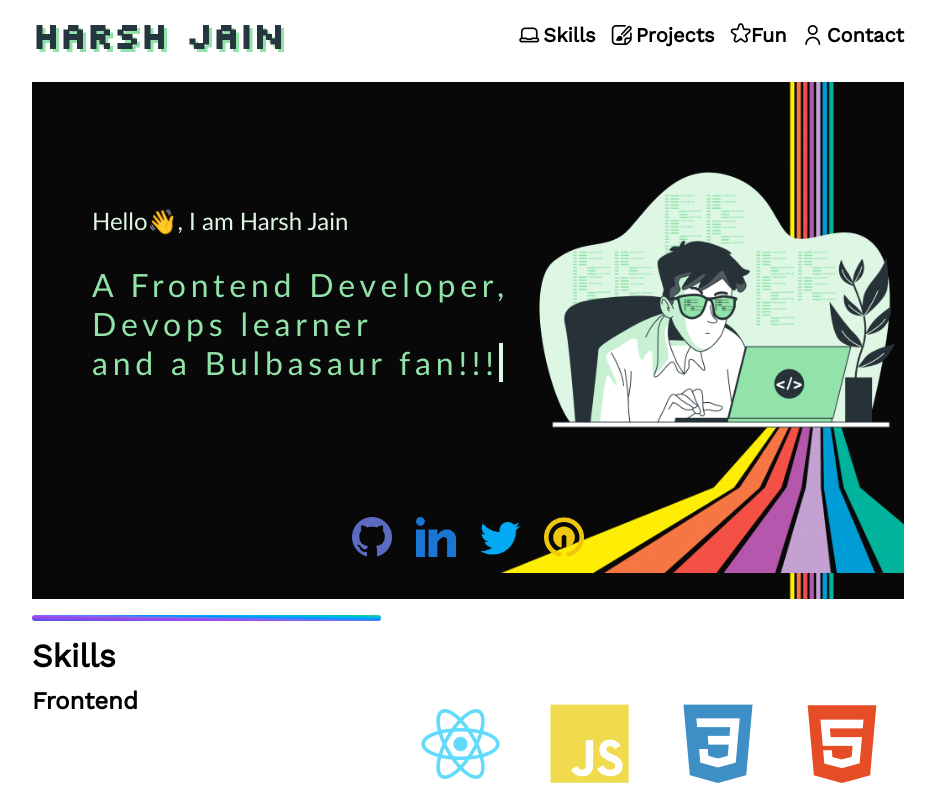
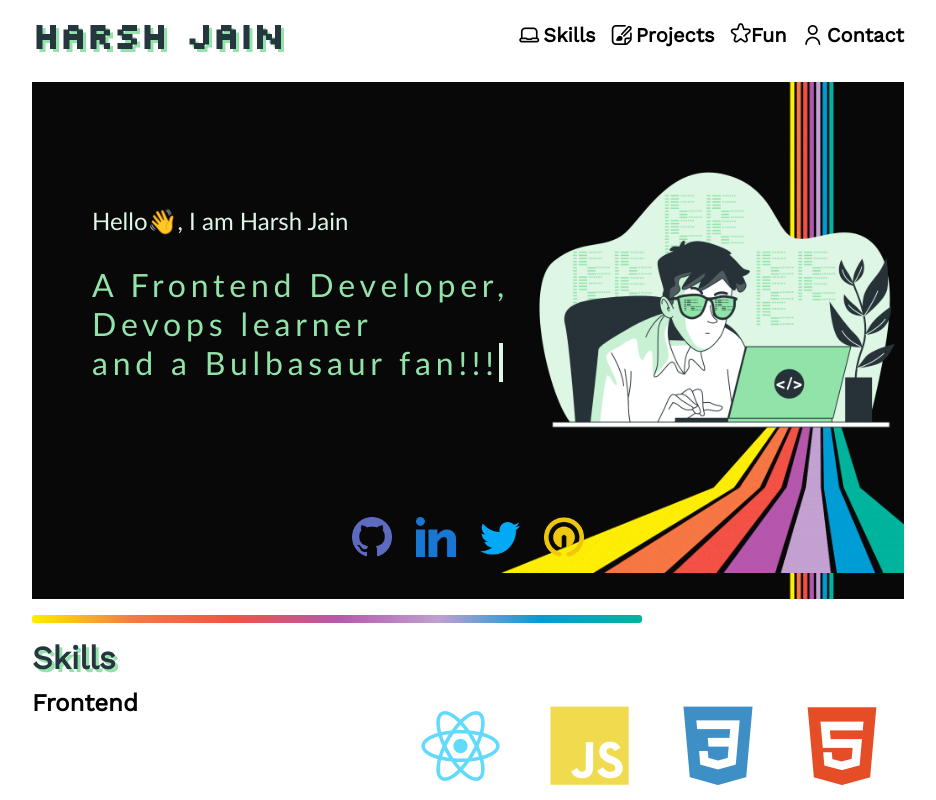
Before and after one commit to HarshJa1n/harshfolio, a React (Create React App) app: page / in a window 1280 px wide. Shown: the top 800 px of the page, without its empty margins (172-1108 px from the left). Built offline with nearby package versions, Linux system fonts and the light colour scheme.

Commit message:
Separator and title change

```diff
--- a/src/components/body/contact/index.js
+++ b/src/components/body/contact/index.js
@@ -12,7 +12,7 @@ function Contact() {
           <p>Want to get in touch? Contact me here</p>
           <p>📞 9522216823</p>
           <p>📧 hjain012003@gmail.com </p>
-          <p> or reach out on any of the platforms</p>
+          <p> or reach out on any of these platforms</p>
           <SocialContact />
         </div>
         <div className = "center">
--- a/src/components/body/skills/skills.css
+++ b/src/components/body/skills/skills.css
@@ -9,9 +9,14 @@
   justify-content: space-between;
   margin: 12px 0px;
 }
+.section-title{
+  color: #26363e;
+  text-shadow: 3px 3px 0px #92e3a9;
+}
 .skills-section-title {
   font-size: 24px;
   font-weight: 600;
+
 }
 .skills-list {
   display: flex;
--- a/src/components/common/separator/separator.css
+++ b/src/components/common/separator/separator.css
@@ -1,21 +1,16 @@
 .separator {
   background-image: linear-gradient(
-    to right top,
-    #3654e7,
-    #5c52e9,
-    #784feb,
-    #914aeb,
-    #a745ea,
-    #7d68fb,
-    #4d7fff,
-    #0091ff,
-    #00acfd,
-    #00bdd9,
-    #00c8a3,
-    #6bcc70
+    to right,
+    #ffee01,
+    #f67844,
+    #f35145,
+    #b558ad,
+    #c0a0d1,
+    #019cd7,
+    #01b59c
   );
-  height: 6px;
-  width: 40%;
+  height: 8px;
+  width: 70%;
   border-radius: 3px;
   margin: 16px 0px;
 }
--- a/src/components/footer/index.js
+++ b/src/components/footer/index.js
@@ -1,7 +1,7 @@
 import React from "react";
 import "./footer.css";
 function Footer() {
-  return <div className="footer">Harsh Jain</div>;
+  return <div className="footer">Harsh Jain :D</div>;
 }
 
 export default Footer;
```
